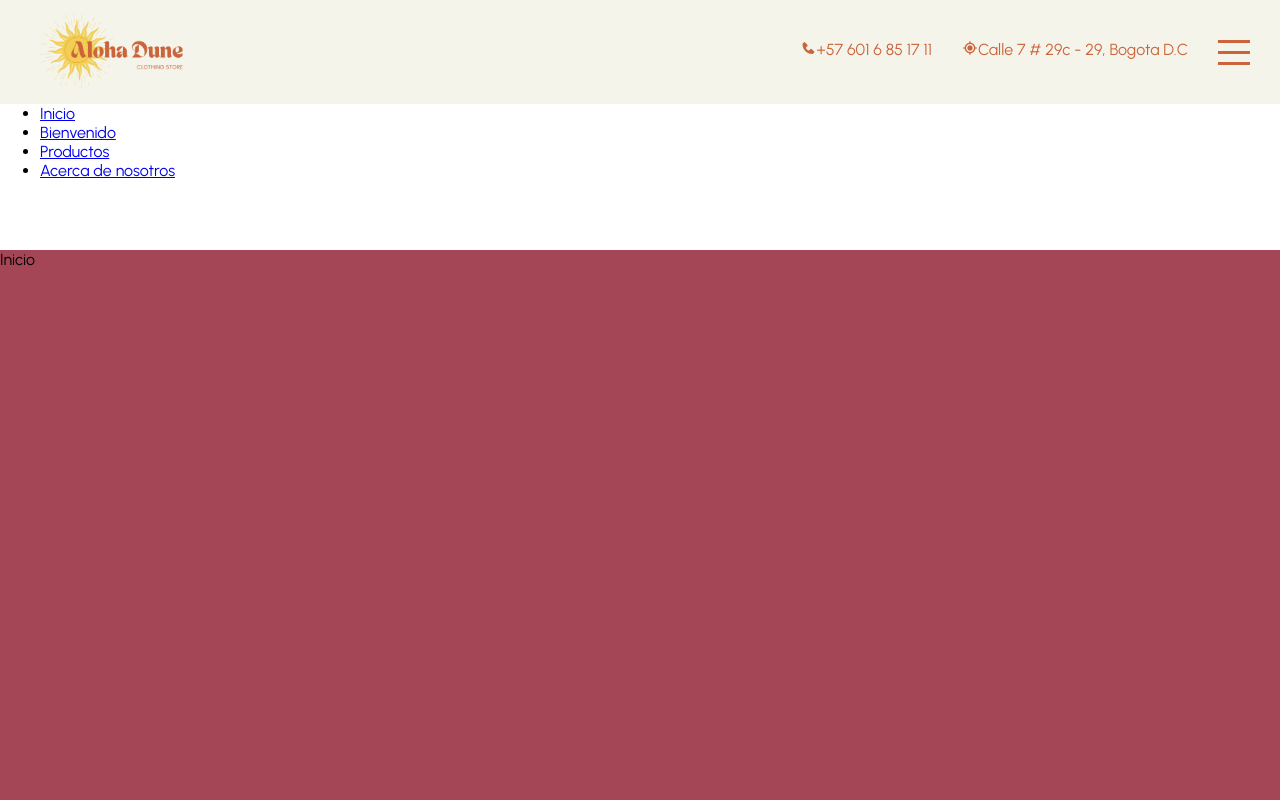
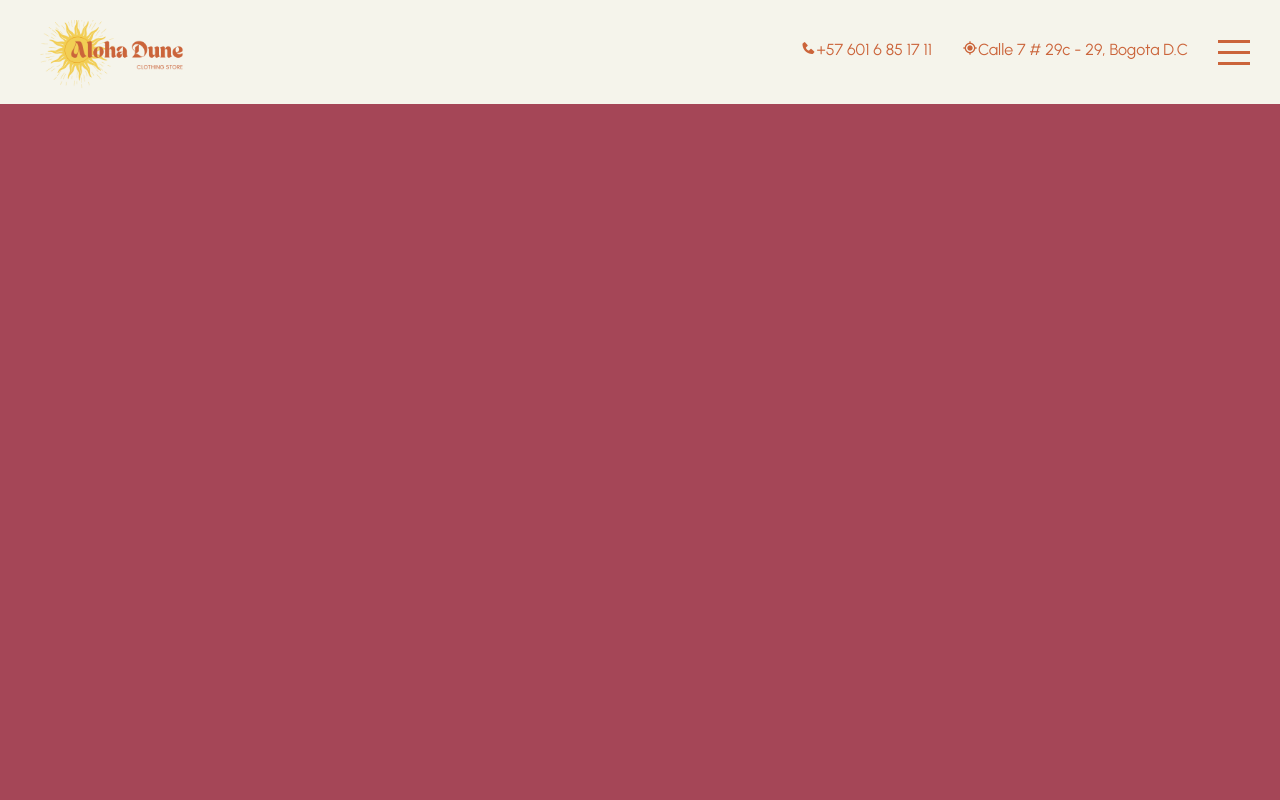
Before and after one commit to LauMontana/AlohaDune, a React (Create React App) app: page / in a window 1280 px wide. Shown: the top 800 px of the page. Built offline with nearby package versions, Linux system fonts and the light colour scheme.

Commit message:
Menu terminado

```diff
--- a/package.json
+++ b/package.json
@@ -6,9 +6,11 @@
     "@testing-library/jest-dom": "^5.16.2",
     "@testing-library/react": "^12.1.3",
     "@testing-library/user-event": "^13.5.0",
+    "bootstrap": "^5.1.3",
     "react": "^17.0.2",
     "react-dom": "^17.0.2",
     "react-scripts": "5.0.0",
+    "reactstrap": "^9.0.1",
     "styled-components": "^5.3.3",
     "web-vitals": "^2.1.4"
   },
--- a/src/Components/Navbar/Menu.jsx
+++ b/src/Components/Navbar/Menu.jsx
@@ -1,9 +1,10 @@
 import React from 'react';
 import './menu.css';
 
+
 function Menu({menuAbierto, setMenuAbierto}) {
   return (
-    <div className={'menu' + (menuAbierto && "activo") }>
+    <div className={"menu " + (menuAbierto && "active")}>
         <ul className='menu-container'>
             <li className="menu-item" onClick={() => setMenuAbierto(false)}>
                 <a href="#intro" className="opc-menu" > Inicio </a>
--- a/src/Components/Navbar/Nabvar.jsx
+++ b/src/Components/Navbar/Nabvar.jsx
@@ -4,7 +4,7 @@ import './navbar.css';
 
 function Nabvar({menuAbierto, setMenuAbierto}) {
   return (
-    <div className={"topbar" + (menuAbierto && "activo")}>
+    <div className={"topbar " + (menuAbierto && "active")}>
       <div className="wrapper">
 
 
@@ -18,12 +18,12 @@ function Nabvar({menuAbierto, setMenuAbierto}) {
         <div className="navbar-right">
 
           <div className="container">
-          <i class='bx bxs-phone'></i>
+          <i className='bx bxs-phone'></i>
             <span>+57 601 6 85 17 11</span>
           </div>
 
           <div className="container address">
-          <i class='bx bx-current-location'></i>
+          <i className='bx bx-current-location'></i>
             <span>Calle 7 # 29c - 29, Bogota D.C</span>
           </div>
 
--- a/src/Components/Navbar/menu.css
+++ b/src/Components/Navbar/menu.css
@@ -0,0 +1,40 @@
+.menu {
+  width: 100%;
+  height: 20px;
+  top: 0px;
+  z-index: 2;
+  background-color: #f5f4eb;
+  position: fixed;
+  margin-right: 20px;
+  display: flex;
+  flex-direction: row;
+  align-items: flex-end;
+  justify-content: space-evenly;
+  transition: all 0.2s ease-out;
+
+}
+
+.active {
+    top: 100px;
+}
+
+.menu-container {
+  display: flex;
+  flex-direction: row;
+  justify-content: right;
+  padding-right: 30px;
+  list-style: none;
+  background-color: #f5f4eb;
+  height: 30px;
+  margin-bottom: 20px;
+}
+
+.menu-item {
+  margin-left: 40px;
+  color: #cb643a;
+}
+
+.opc-menu {
+  text-decoration: none;
+  color: #cb643a;
+}
--- a/src/Components/Navbar/navbar.css
+++ b/src/Components/Navbar/navbar.css
@@ -1,10 +1,14 @@
 .topbar{
   width: 100%;
-  height: 85px;
+  height: 80px;
   background-color: #f5f4eb;
   position: fixed;
   top: 0;
-  z-index: 3;
+  z-index: 2;
+}
+.topbar:active{
+  background-color: #f5f4eb;
+  color: #CB643A;
 }
 
 .wrapper{
@@ -35,6 +39,7 @@
   color: #CB643A;
 }
 
+/* Icono de menu */
 .hamburger{
   width: 32px;
   height: 25px;
@@ -54,8 +59,3 @@
   transition: all 2s ease;
 
 }
-
-.activo {
-  background-color: #f5f4eb;
-  color: #CB643A;
-}
```
Also changed, not shown: 1 other file (tests, documents, lock files or other folders).
